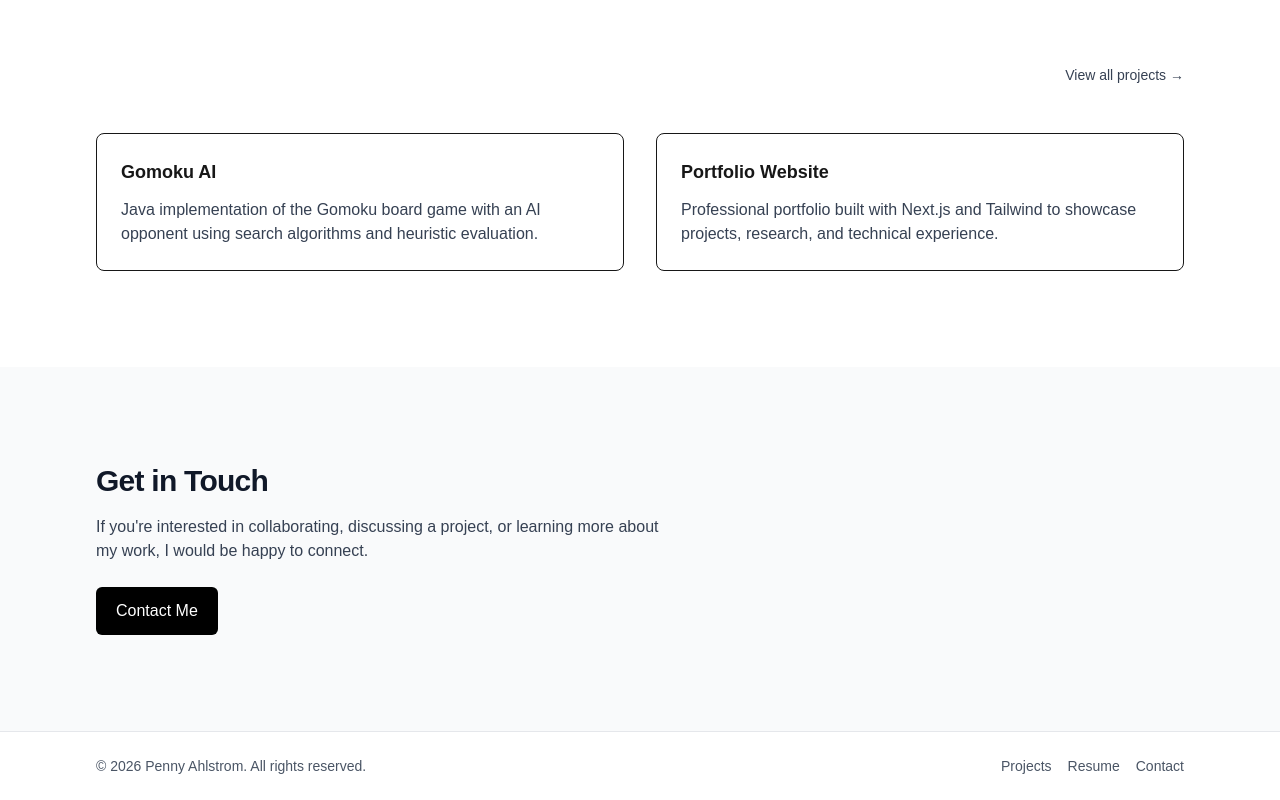
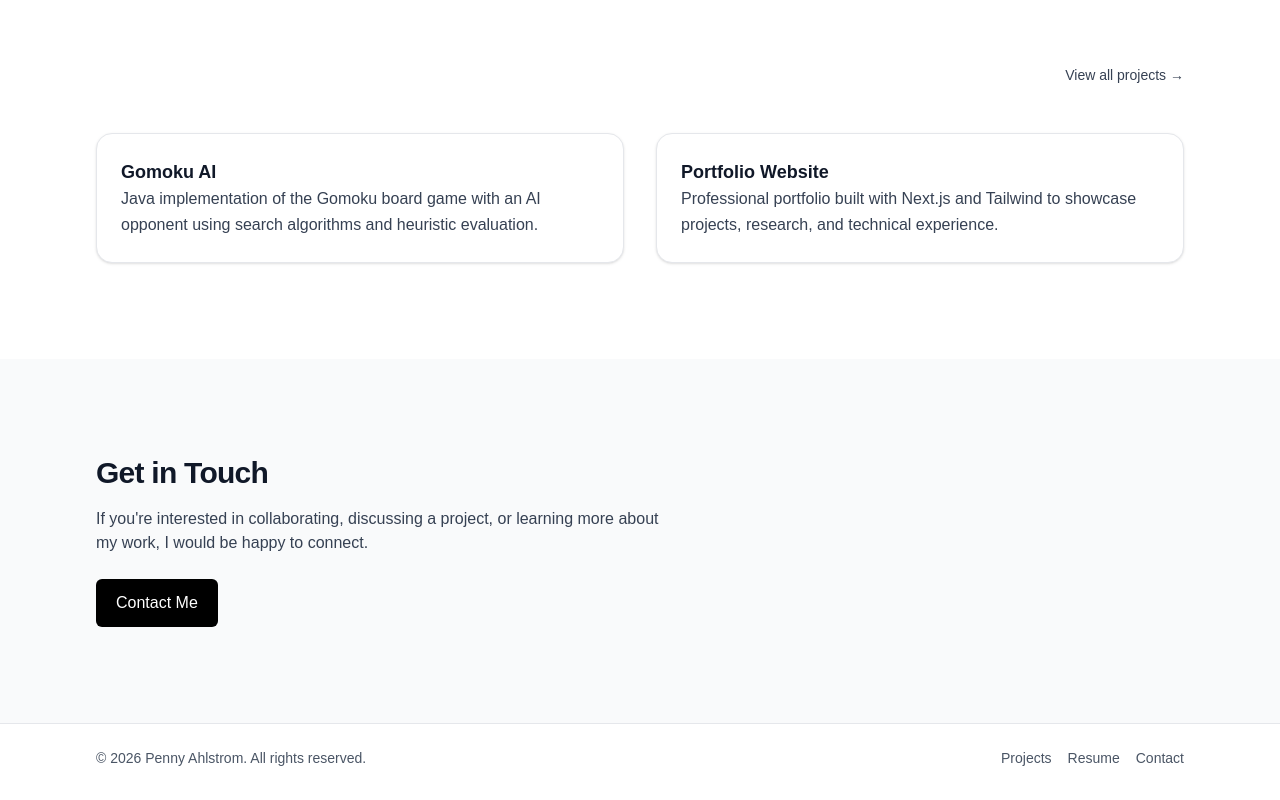
Before and after one commit to PennyAhlstrom/my-portfolio, a Next.js app: page / in a window 1280 px wide. Shown: the part 800-1600 px from the top of the page. Built offline with nearby package versions, Linux system fonts and the light colour scheme.

Commit message:
updated featured projects to use card ui component

```diff
--- a/components/home/FeaturedProjects.tsx
+++ b/components/home/FeaturedProjects.tsx
@@ -1,11 +1,13 @@
 import Section from "@/components/ui/SectionWrapper";
 import Container from "@/components/layout/Container";
 import SectionHeader from "@/components/ui/SectionHeader";
+import Card from "@/components/ui/Card";
+import Text from "@/components/ui/Text";
 import Link from "next/link";
 
 export default function FeaturedProjects() {
   return (
-    <Section className="py-20">
+    <Section>
       <Container>
         <div className="flex items-center justify-between">
           {/* <h2 className="text-2xl font-semibold">Featured Projects</h2> */}
@@ -20,23 +22,23 @@ export default function FeaturedProjects() {
         </div>
 
         <div className="mt-10 grid gap-8 md:grid-cols-2">
-          <div className="rounded-lg border p-6">
+           <Card variant="light">
             <h3 className="text-lg font-semibold">Gomoku AI</h3>
 
-            <p className="mt-3 text-gray-700">
+            <Text className="mt-3">
               Java implementation of the Gomoku board game with an AI opponent
               using search algorithms and heuristic evaluation.
-            </p>
-          </div>
+            </Text>
+          </Card>
 
-          <div className="rounded-lg border p-6">
+          <Card variant="light">
             <h3 className="text-lg font-semibold">Portfolio Website</h3>
 
-            <p className="mt-3 text-gray-700">
+            <Text className="mt-3">
               Professional portfolio built with Next.js and Tailwind to showcase
               projects, research, and technical experience.
-            </p>
-          </div>
+            </Text>
+          </Card>
         </div>
       </Container>
     </Section>
```
